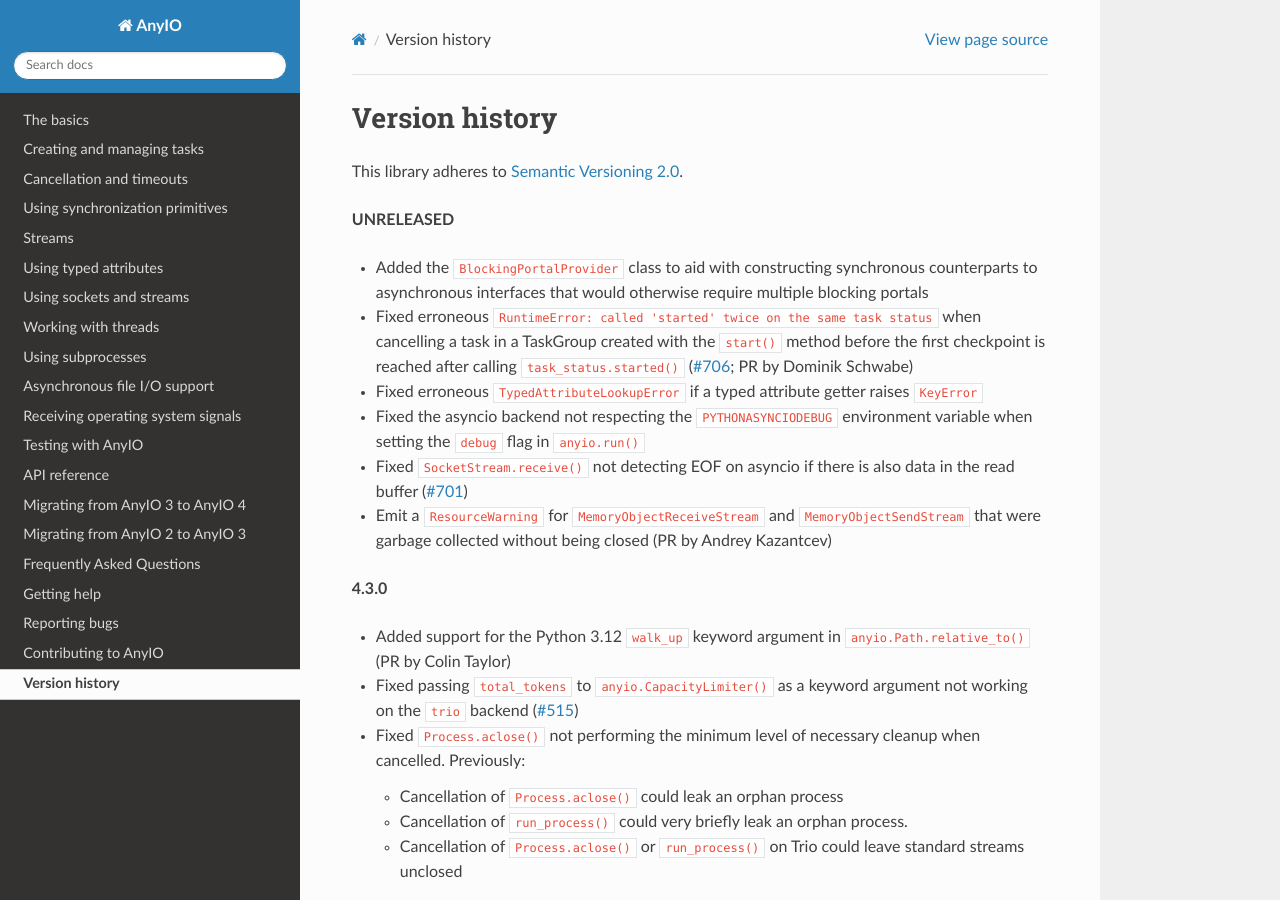
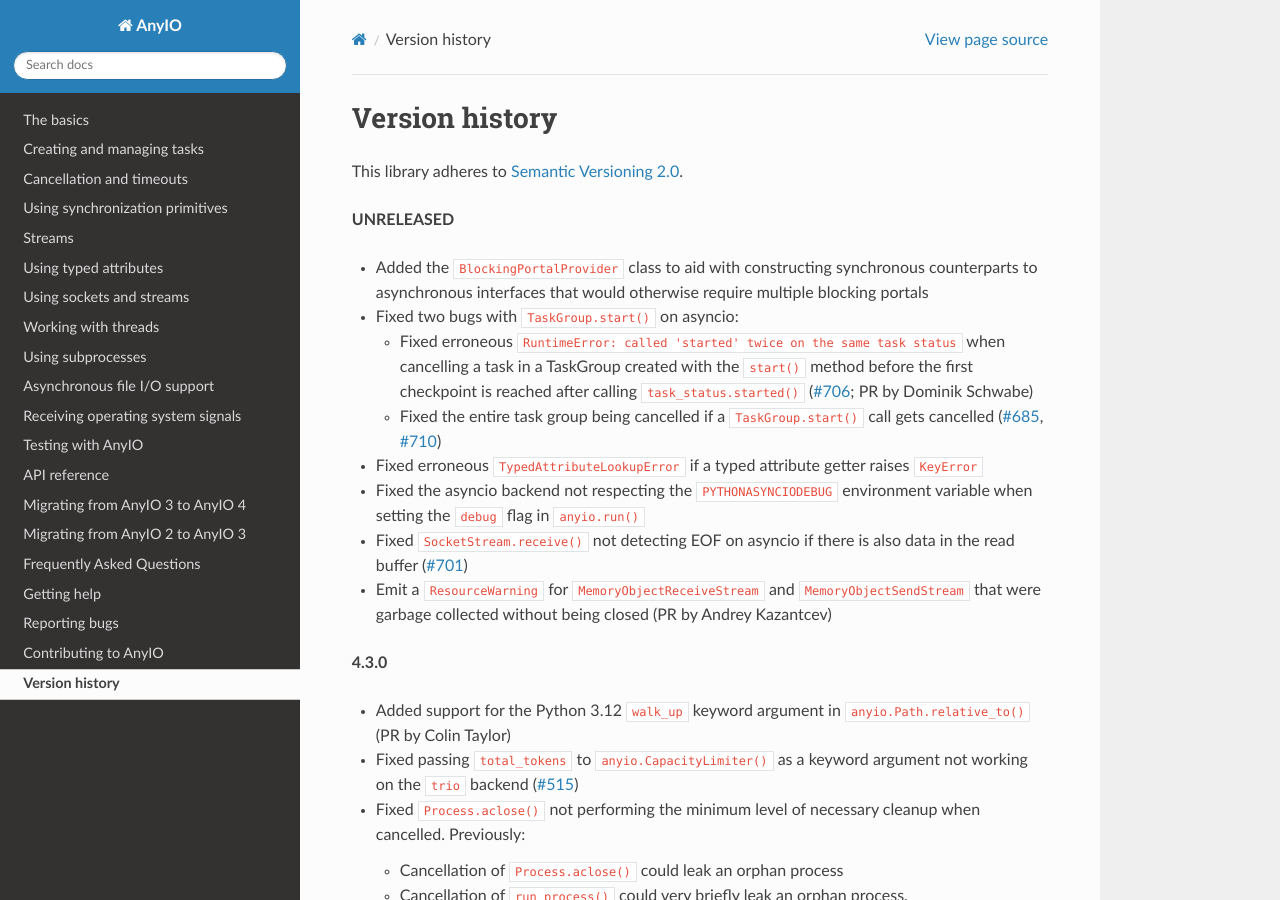
Before and after one commit to agronholm/anyio, a Sphinx documentation site: the page built from docs/versionhistory.rst, in a window 1280 px wide and 900 px high. Built offline with Sphinx 7.4.7 and the Read the Docs theme 2.0.0, drawn with Linux system fonts in a browser that asks for light colours; the version number could not be read and is left out.

Commit message:
Fixed task group getting cancelled if start() gets cancelled
This change fixes the problem by special casing the situation where the Future backing `task_status` was cancelled which only happens when the host task is cancelled.

Fixes #685. Fixes #710.

```diff
--- a/docs/versionhistory.rst
+++ b/docs/versionhistory.rst
@@ -8,10 +8,15 @@ This library adheres to `Semantic Versioning 2.0 <http://semver.org/>`_.
 - Added the ``BlockingPortalProvider`` class to aid with constructing synchronous
   counterparts to asynchronous interfaces that would otherwise require multiple blocking
   portals
-- Fixed erroneous ``RuntimeError: called 'started' twice on the same task status``
-  when cancelling a task in a TaskGroup created with the ``start()`` method before
-  the first checkpoint is reached after calling ``task_status.started()``
-  (`#706 <https://github.com/agronholm/anyio/issues/706>`_; PR by Dominik Schwabe)
+- Fixed two bugs with ``TaskGroup.start()`` on asyncio:
+
+  * Fixed erroneous ``RuntimeError: called 'started' twice on the same task status``
+    when cancelling a task in a TaskGroup created with the ``start()`` method before
+    the first checkpoint is reached after calling ``task_status.started()``
+    (`#706 <https://github.com/agronholm/anyio/issues/706>`_; PR by Dominik Schwabe)
+  * Fixed the entire task group being cancelled if a ``TaskGroup.start()`` call gets
+    cancelled (`#685 <https://github.com/agronholm/anyio/issues/685>`_,
+    `#710 <https://github.com/agronholm/anyio/issues/710>`_)
 - Fixed erroneous ``TypedAttributeLookupError`` if a typed attribute getter raises
   ``KeyError``
 - Fixed the asyncio backend not respecting the ``PYTHONASYNCIODEBUG`` environment
```
Also changed, not shown: 2 other files.
